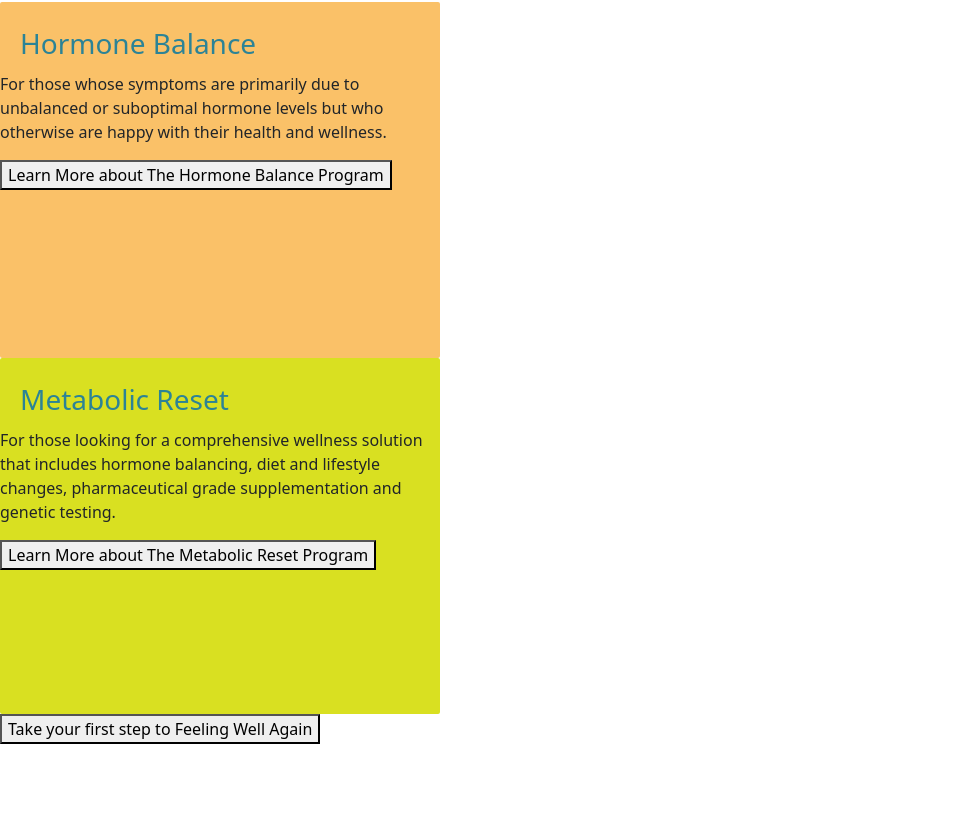
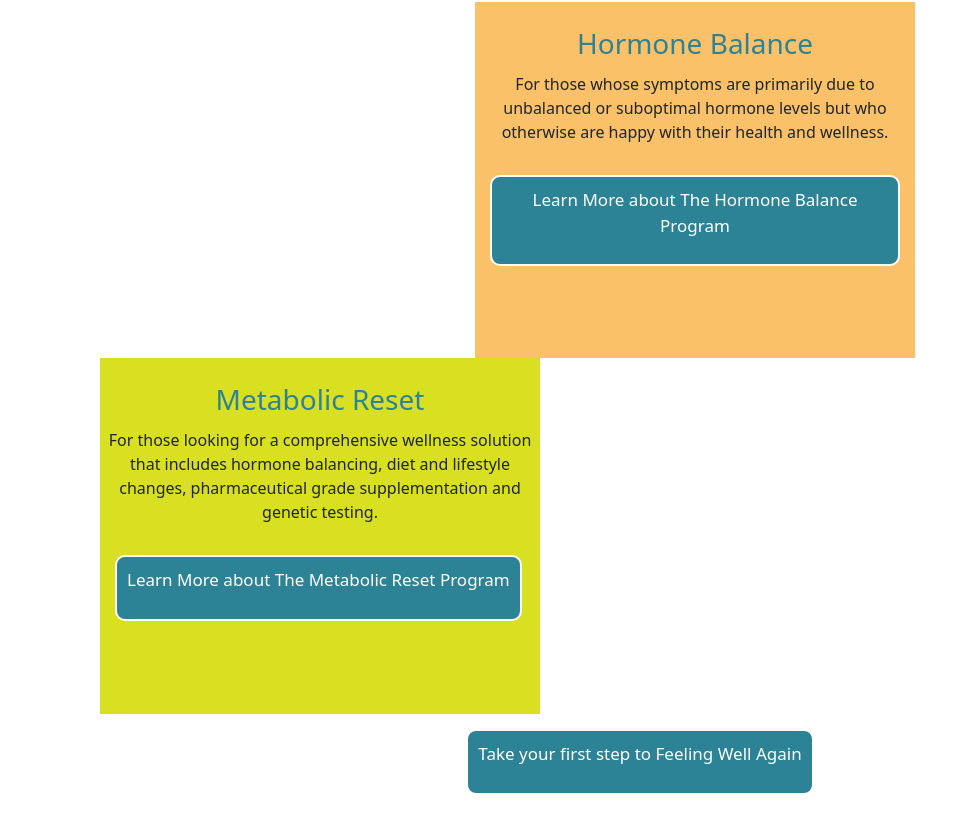
Before and after one commit to lucasbonner/welldoc, a React app: page / in a window 1280 px wide. Shown: the part 1410-2240 px from the top of the page, without its empty margins (0-978 px from the left). Built offline with nearby package versions, Linux system fonts and the light colour scheme; the HTML template or start-up script is replaced by a standard one.

Commit message:
Small additions
Layout almost done, then on to styling

```diff
--- a/src/App.js
+++ b/src/App.js
@@ -2,7 +2,9 @@ import TopNavigationbar from './TopNavbar/TopNavbar.jsx';
 import MainNavigationbar from './MainNavbar/MainNavbar.jsx';
 import Bottom from './Bottom/Bottom.jsx';
 import Splash from './Splash/Splash.jsx';
-import Main from './Main/Main.jsx'
+import Main from './Main/Main.jsx';
+import Overview from './Overview/Overview.jsx'
+import Profile from './Profile/Profile.jsx';
 import '../node_modules/bootstrap/dist/css/bootstrap.min.css';
 
 export default function App() {
@@ -12,6 +14,8 @@ export default function App() {
             <MainNavigationbar />
             <Splash />
             <Main />
+            <Overview />
+            <Profile />
             <Bottom />
         </div>
     )
--- a/src/Main/Main.jsx
+++ b/src/Main/Main.jsx
@@ -44,31 +44,41 @@ export default function Main() {
                 Your care begins with an extended consultation with Dr. Bonner, during which samples will be taken for lab work, and you will discuss your medical history, symptoms, goals, and expectations.  Dr. Bonner will then recommend which Personalized Wellness program best suits your needs:
                 </p>
             </div>
+            <div className="informationCards">
                 <div className="informationHolderHormone">
                     <h1 className="informationTitle">
                         Hormone Balance
                     </h1>
-                <p>
+                    <p className="informationParagraph">
                     For those whose symptoms are primarily due to unbalanced or suboptimal hormone levels but who otherwise are happy with their health and wellness.
                     </p>
-                <button>
+                    <button className="genericButton">
+                        <p className="buttonParagraph">
                             Learn More about The Hormone Balance Program
+                        </p>
                     </button>
                 </div>
                 <div className="informationHolderMetabolic">
                     <h1 className="informationTitle">
                         Metabolic Reset
                     </h1>
-                <p>
+                    <p className="informationParagraph">
                     For those looking for a comprehensive wellness solution that includes hormone balancing, diet and lifestyle changes, pharmaceutical grade supplementation and genetic testing.
                     </p>
-                <button>
+                    <button className="genericButton">
+                        <p className="buttonParagraph">
                             Learn More about The Metabolic Reset Program
+                        </p>
                     </button>
                 </div>
-            <button>
+            </div>
+            <div className="buttonHolder">
+                <button className="genericButton">
+                    <p className="buttonParagraph">
                         Take your first step to Feeling Well Again
+                    </p>
                 </button>
+            </div>
         </div>
     )
 }
--- a/src/Main/Main.scss
+++ b/src/Main/Main.scss
@@ -33,9 +33,9 @@ ul {
 .informationHolderHormone {
     width: 440px;
     min-height: 356px;
-    position: relative;
     background-color: #FAC168;
-    border-radius: 2px;
+    display: inline-block;
+    margin-left: 475px;
     // margin-right: -10000px;
     // margin-top:806px;
 }
@@ -43,9 +43,9 @@ ul {
 .informationHolderMetabolic {
     width: 440px;
     min-height: 356px;
-    position: relative;
     background-color: #D9E021;
-    border-radius: 2px;
+    display: inline-block;
+    margin-left: 100px;
     // margin-right: -10000px;
     // margin-top:806px;
 }
@@ -58,4 +58,30 @@ ul {
     line-height: 42px;
     padding-right: 20px;
     padding-left: 20px;
+    text-align: center;
 }
+
+.informationParagraph {
+    text-align: center;
+}
+
+.genericButton {
+    background-color: #2C8396;
+    border-color: #FFFFFF;
+    border-radius: 10px;
+    border-style: solid;
+    padding: 4px;
+    margin: 15px;
+}
+
+.buttonParagraph {
+    color: #FFFFFF;
+    font-size: 17px;
+    font-weight: 400;
+    text-align: center;
+    padding: 6px;
+}
+
+.buttonHolder {
+    text-align: center;
+}
--- /dev/null
+++ b/src/Overview/Overview.jsx
@@ -0,0 +1,8 @@
+import React from 'react';
+import './Overview.scss';
+
+export default function Overview() {
+    return (
+        <div></div>
+    )
+}
--- /dev/null
+++ b/src/Profile/Profile.jsx
@@ -0,0 +1,8 @@
+import React from 'react';
+import './Profile.scss';
+
+export default function Profile() {
+    return (
+        <div></div>
+    )
+}
```
Also changed, not shown: public/logos/overview.jpg (added), src/Overview/Overview.scss (added), src/Profile/Profile.scss (added). Lines whose indentation alone changed are shown as unchanged.
